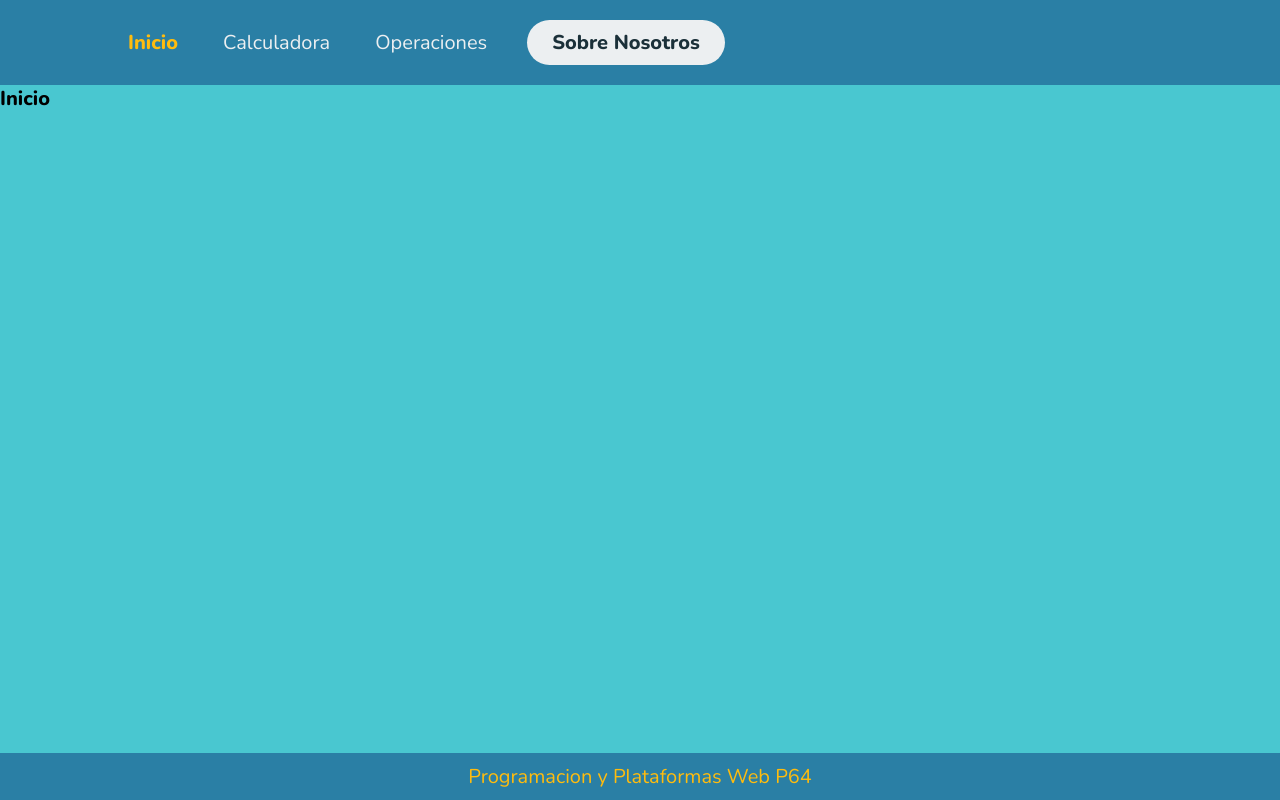
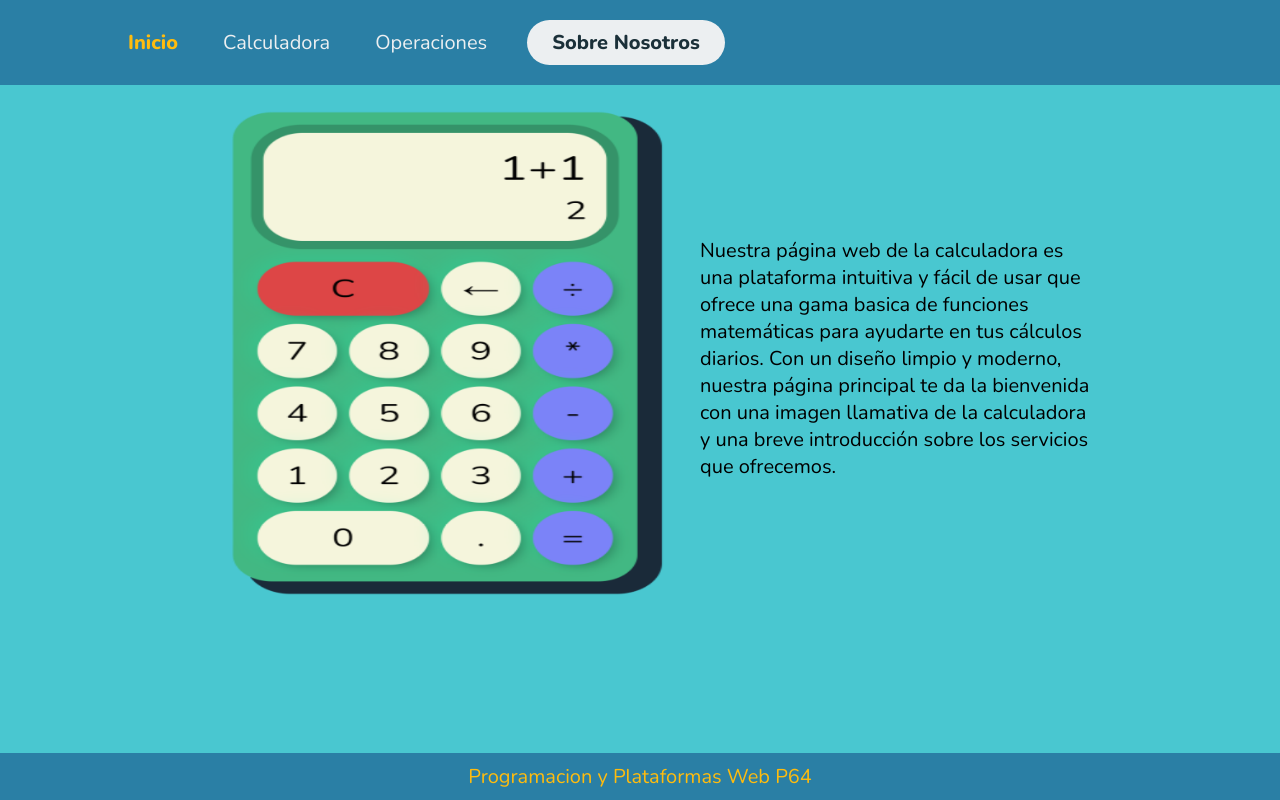
Before and after one commit to RomeroT76/web-matematicas, a plain HTML site: page Inicio.html in a window 1280 px wide. Drawn offline with nearby package versions, Linux system fonts and the light colour scheme.

Commit message:
sobrenosotros

```diff
--- a/Inicio.html
+++ b/Inicio.html
@@ -21,10 +21,17 @@
         <a class="btn" href="./SobreNosotros.html"><button>Sobre Nosotros</button></a>
     </header>
 
-    <h1>Inicio</h1>
-    <div class="pf">
+    <main class="main">
+        <section class="calculator-section">
+            <img src="./Suma1.png" alt="Imagen de la calculadora" width="500" height="500" id="calculator-image">
+        </section>
+        <section class="description-section">
+            <p>Nuestra página web de la calculadora es una plataforma intuitiva y fácil de usar que ofrece una gama basica de funciones matemáticas para ayudarte en tus cálculos diarios. Con un diseño limpio y moderno, nuestra página principal te da la bienvenida con una imagen llamativa de la calculadora y una breve introducción sobre los servicios que ofrecemos.</p>
+        </section>
+    </main>
+    <script src="./index.js"></script>
+
     <footer>Programacion y Plataformas Web P64</footer>
-    </div>
 </body>
 
 </html>
--- a/calculatorStyles.css
+++ b/calculatorStyles.css
@@ -1,6 +1,8 @@
 body {
-    margin: 0;
-    background: radial-gradient(circle, rgb(33, 53, 71), black);
+    margin: 0px;
+    background-color: rgb(73, 199, 208);
+    align-items: center;
+    justify-content: center;
 }
 
 .container {
@@ -14,29 +16,29 @@ body {
     display: grid;
     grid-template-columns: repeat(4, 75px);
     grid-template-rows: 160px repeat(5, 75px);
-    background-color: rgb(54, 27, 78);
+    background-color: #4fca91d5;
     padding: 15px;
     border-radius: 32px;
     box-shadow: 15px 10px 0px 5px #00000033;
+    margin-bottom: 50px;
 }
 
-button {
+.button {
     cursor: pointer;
     margin: 5px;
     padding: 0;
     border-radius: 32px;
     font-size: 1.5em;
     border: none;
-    background-color: rgb(87, 32, 112);
-    box-shadow: 5px 5px 10px -3px #00000040, -5px -5px 15px 3px #b700ff1f;
+    background-color: #4fca91d5;
 }
 
-button:hover {
+.button:hover {
     background-color: rgb(33, 53, 71);
 }
 
-button:active {
-    background-color: #b700ff1f;
+.button:active {
+    background-color: #4fca91d5;
 }
 
 .display {
@@ -70,12 +72,13 @@ button:active {
 .lowerSection {
     font-size: 1.5em;
     color: white;
+    overflow: auto;
 }
 
 .upperSection {
     font-size: 2em;
     color: white;
-    overflow: hidden;
+    overflow: auto;
 }
 
 .numberBtn {
--- /dev/null
+++ b/index.js
@@ -0,0 +1,26 @@
+(function() {
+    // Lista de URLs de imágenes
+    let imageUrls = ["Suma1.png", "Resta.png", "Multiplicacion.png"];
+
+    // Índice de la imagen actual
+    let currentIndex = 0;
+
+    // Elemento de la imagen
+    let image = document.getElementById("calculator-image");
+
+    // Función para cambiar la imagen con efecto de transición
+    function changeImage() {
+        currentIndex = (currentIndex + 1) % imageUrls.length;
+        let nextImage = new Image();
+        nextImage.src = imageUrls[currentIndex];
+        nextImage.onload = function() {
+            image.style.opacity = 0;
+            setTimeout(function() {
+                image.src = nextImage.src;
+                image.style.opacity = 1;
+            }, 2000);
+        };
+    }
+
+    setInterval(changeImage, 5000);
+})();
--- a/main.js
+++ b/main.js
@@ -8,6 +8,7 @@ buttons.forEach((bt) => {
     let pb = bt.textContent;
     if (bt.id === "c") {
       upperSection.textContent = "";
+      lowerSection.textContent = "0";
       return;
     }
 
--- a/styles.css
+++ b/styles.css
@@ -19,6 +19,7 @@ body{
     align-items: center;
     height: 85px;
     padding: 5px 10%;
+    margin-bottom: 20px;
 }
 
 .header .logo{
```
Also changed, not shown: Calculadora.html (+1 -3 lines), Operaciones.html (+4 -6 lines), SobreNosotros.html (+1 -0 lines). Lines whose indentation alone changed are shown as unchanged.
